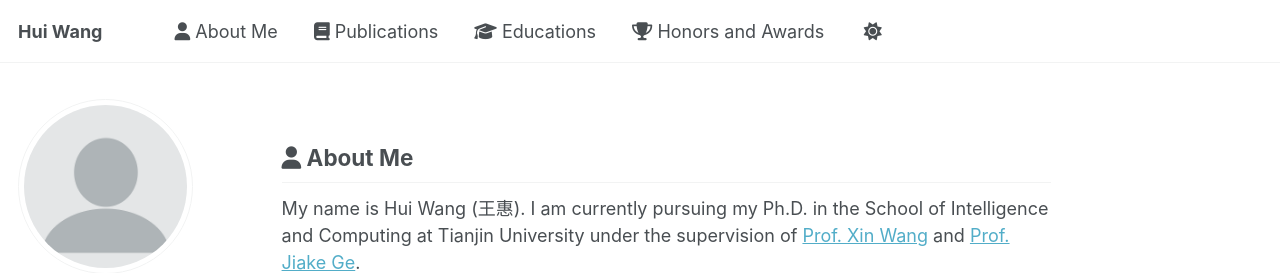
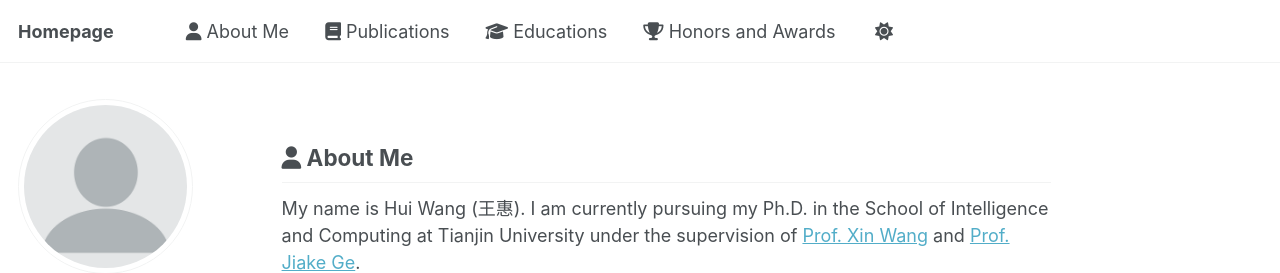
Before and after one commit to HaileyHui/wanghui, a Jekyll site: the page built from _pages/about.md, in a window 1280 px wide. Shown: the top 273 px of the page. Built offline with Jekyll 4.4.1, drawn with Linux system fonts in a browser that asks for light colours; some web fonts are replaced; a script that is not in the unit is left out.

Commit message:
Update _config.yml

```diff
--- a/_config.yml
+++ b/_config.yml
@@ -9,7 +9,7 @@
 # Basic Site Settings
 locale                   : "en-US"
 site_theme               : "default" # Currently available options are "default", "air"
-title                    : "Hui Wang"
+title                    : "Homepage"
 title_separator          : "-"
 name                     : &name "Hui Wang"
 description              : &description "personal description"
```
